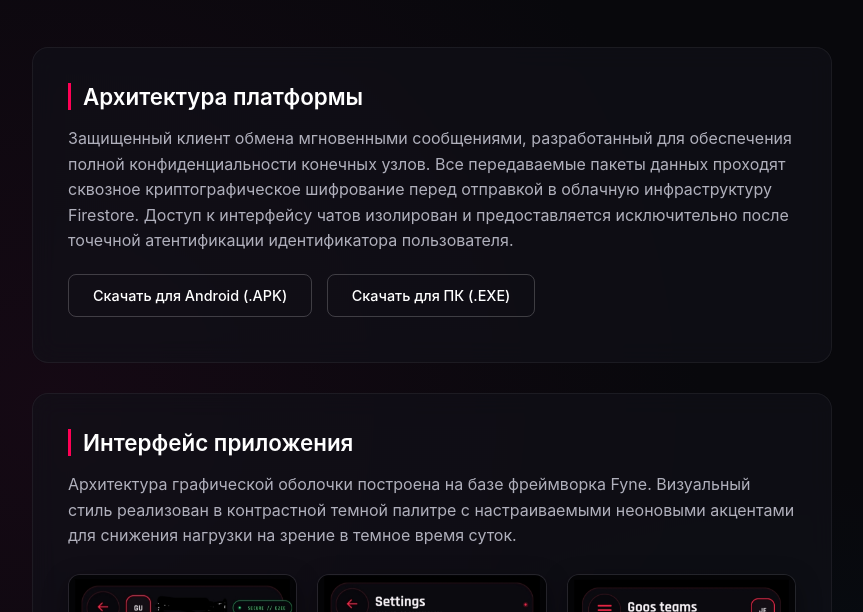
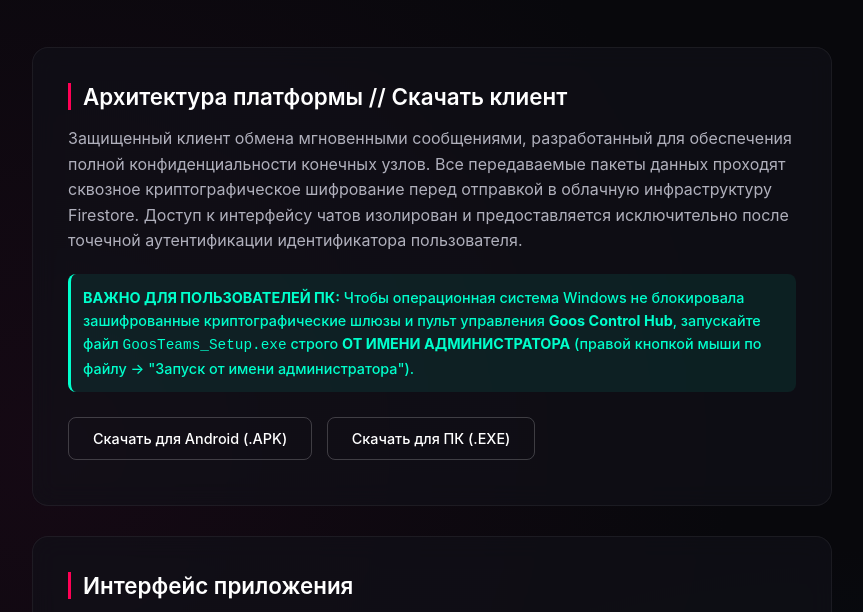
Before and after one commit to gusi3000gusi-alt/goosweb, a plain HTML site: page index.html in a window 1280 px wide. Shown: the part 140-752 px from the top of the page, without its empty margins (208-1071 px from the left). Drawn offline with Linux system fonts and the light colour scheme.

Commit message:
Add files via upload

```diff
--- a/index.html
+++ b/index.html
@@ -165,9 +165,14 @@
             <div class="system-status">Secure Messaging // E2EE Client</div>
         </header>
 
-        <div class="glass-panel">
-            <h2>Архитектура платформы</h2>
-            <p>Защищенный клиент обмена мгновенными сообщениями, разработанный для обеспечения полной конфиденциальности конечных узлов. Все передаваемые пакеты данных проходят сквозное криптографическое шифрование перед отправкой в облачную инфраструктуру Firestore. Доступ к интерфейсу чатов изолирован и предоставляется исключительно после точечной атентификации идентификатора пользователя.</p>
+                <div class="glass-panel">
+            <h2>Архитектура платформы // Скачать клиент</h2>
+            <p>Защищенный клиент обмена мгновенными сообщениями, разработанный для обеспечения полной конфиденциальности конечных узлов. Все передаваемые пакеты данных проходят сквозное криптографическое шифрование перед отправкой в облачную инфраструктуру Firestore. Доступ к интерфейсу чатов изолирован и предоставляется исключительно после точечной аутентификации идентификатора пользователя.</p>
+
+            <!-- ВОТ ЭТОТ СТИЛЬНЫЙ БЛОК ПРЕДУПРЕЖДЕНИЯ ДЛЯ ПК -->
+            <p style="color: #00ffcc; font-size: 0.9rem; font-weight: 500; background: rgba(0, 255, 204, 0.08); padding: 12px; border-radius: 8px; border-left: 3px solid #00ffcc; margin-bottom: 25px;">
+                 <strong>ВАЖНО ДЛЯ ПОЛЬЗОВАТЕЛЕЙ ПК:</strong> Чтобы операционная система Windows не блокировала зашифрованные криптографические шлюзы и пульт управления <strong>Goos Control Hub</strong>, запускайте файл <code>GoosTeams_Setup.exe</code> строго <strong>ОТ ИМЕНИ АДМИНИСТРАТОРА</strong> (правой кнопкой мыши по файлу -> "Запуск от имени администратора").
+            </p>
             <a href="https://disk.yandex.ru/d/vkSNJkMVS_3ePA" target="_blank" class="btn">Скачать для Android (.APK)</a>
             <a href="https://disk.yandex.ru/d/E-GJum6iaNkBqA" target="_blank" class="btn">Скачать для ПК (.EXE)</a>
         </div>
```
